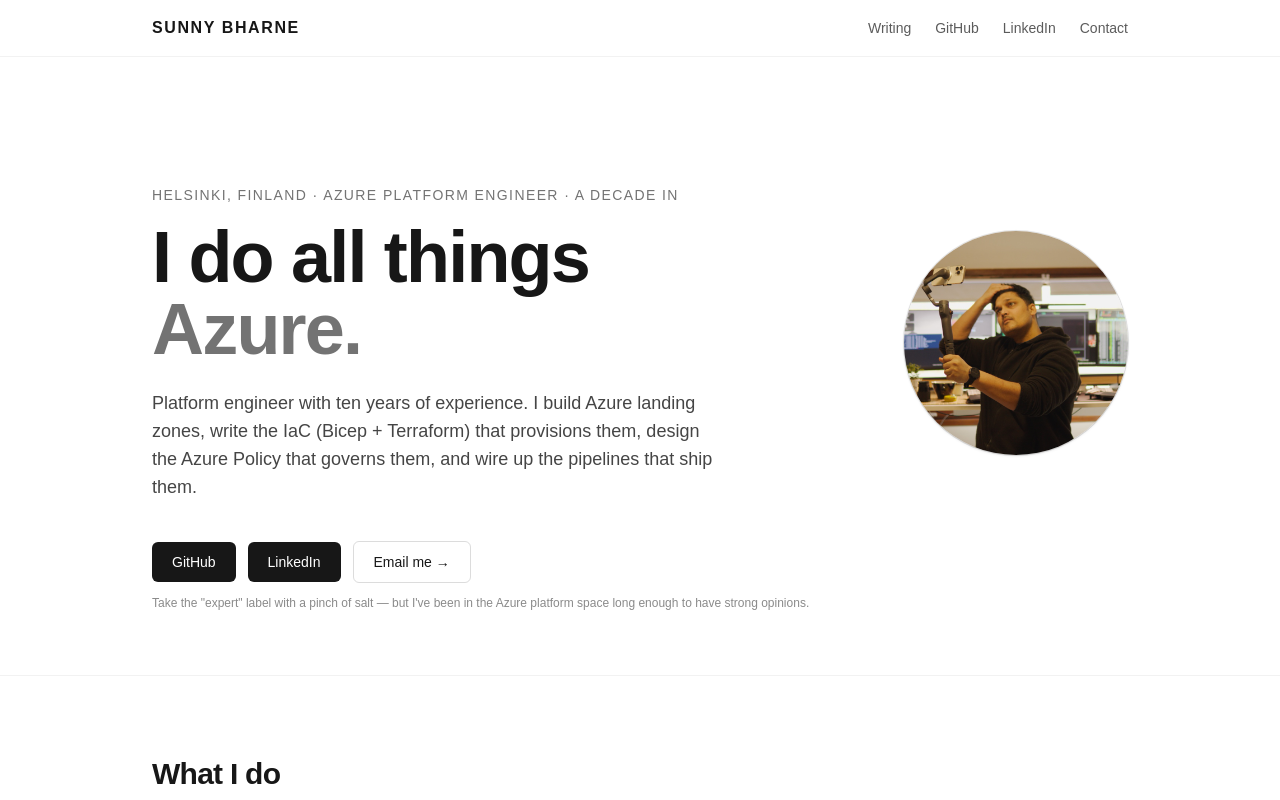
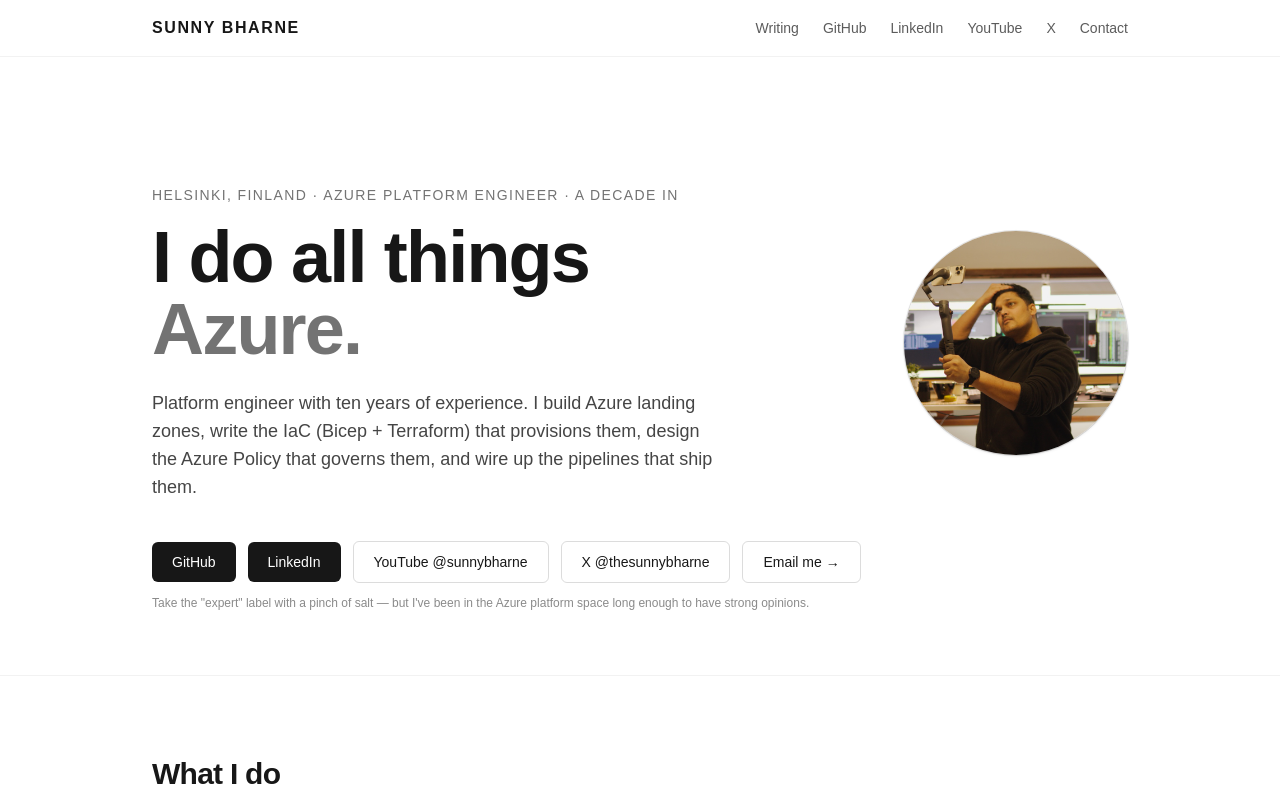
Before and after one commit to sunnybharne/sunnybharne, a Next.js app: page / in a window 1280 px wide. Shown: the top 800 px of the page. Built offline with nearby package versions, Linux system fonts and the light colour scheme.

Commit message:
feat: add YouTube and X profile links

```diff
--- a/app/layout.tsx
+++ b/app/layout.tsx
@@ -76,6 +76,21 @@ function SiteHeader() {
             LinkedIn
           </a>
           <a
+            href="https://www.youtube.com/@sunnybharne"
+            rel="me"
+            className="opacity-70 hover:opacity-100"
+          >
+            YouTube
+          </a>
+          <a
+            href="https://x.com/thesunnybharne"
+            rel="me"
+            aria-label="X profile for @thesunnybharne"
+            className="opacity-70 hover:opacity-100"
+          >
+            X
+          </a>
+          <a
             href="mailto:sunny.bharne@outlook.com"
             className="opacity-70 hover:opacity-100"
           >
@@ -90,9 +105,39 @@ function SiteHeader() {
 function SiteFooter() {
   return (
     <footer className="border-t border-black/5 dark:border-white/10">
-      <div className="mx-auto flex max-w-5xl flex-col items-start justify-between gap-2 px-6 py-6 text-sm opacity-70 sm:flex-row sm:items-center">
-        <span>© {new Date().getFullYear()} Sunny Bharne. Helsinki, Finland.</span>
-        <span className="opacity-60">I use VIM. Judge me.</span>
+      <div className="mx-auto max-w-5xl px-6 py-6 text-sm opacity-70">
+        <div className="flex flex-col items-start justify-between gap-2 sm:flex-row sm:items-center">
+          <span>© {new Date().getFullYear()} Sunny Bharne. Helsinki, Finland.</span>
+          <span className="opacity-60">I use VIM. Judge me.</span>
+        </div>
+        <nav
+          aria-label="Social profiles"
+          className="mt-4 flex flex-wrap gap-x-5 gap-y-2 text-xs"
+        >
+          <a href="https://github.com/sunnybharne" className="hover:underline">
+            GitHub
+          </a>
+          <a
+            href="https://www.linkedin.com/in/sunnybharne/"
+            className="hover:underline"
+          >
+            LinkedIn
+          </a>
+          <a
+            href="https://www.youtube.com/@sunnybharne"
+            rel="me"
+            className="hover:underline"
+          >
+            YouTube @sunnybharne
+          </a>
+          <a
+            href="https://x.com/thesunnybharne"
+            rel="me"
+            className="hover:underline"
+          >
+            X @thesunnybharne
+          </a>
+        </nav>
       </div>
     </footer>
   );
--- a/app/page.tsx
+++ b/app/page.tsx
@@ -135,6 +135,20 @@ function Hero() {
           className="rounded-md bg-foreground px-5 py-2.5 text-sm font-medium text-background hover:opacity-90"
         >
           LinkedIn
+        </a>
+        <a
+          href="https://www.youtube.com/@sunnybharne"
+          rel="me"
+          className="rounded-md border border-foreground/15 px-5 py-2.5 text-sm font-medium hover:bg-foreground/5"
+        >
+          YouTube @sunnybharne
+        </a>
+        <a
+          href="https://x.com/thesunnybharne"
+          rel="me"
+          className="rounded-md border border-foreground/15 px-5 py-2.5 text-sm font-medium hover:bg-foreground/5"
+        >
+          X @thesunnybharne
         </a>
         <a
           href="mailto:sunny.bharne@outlook.com"
```
